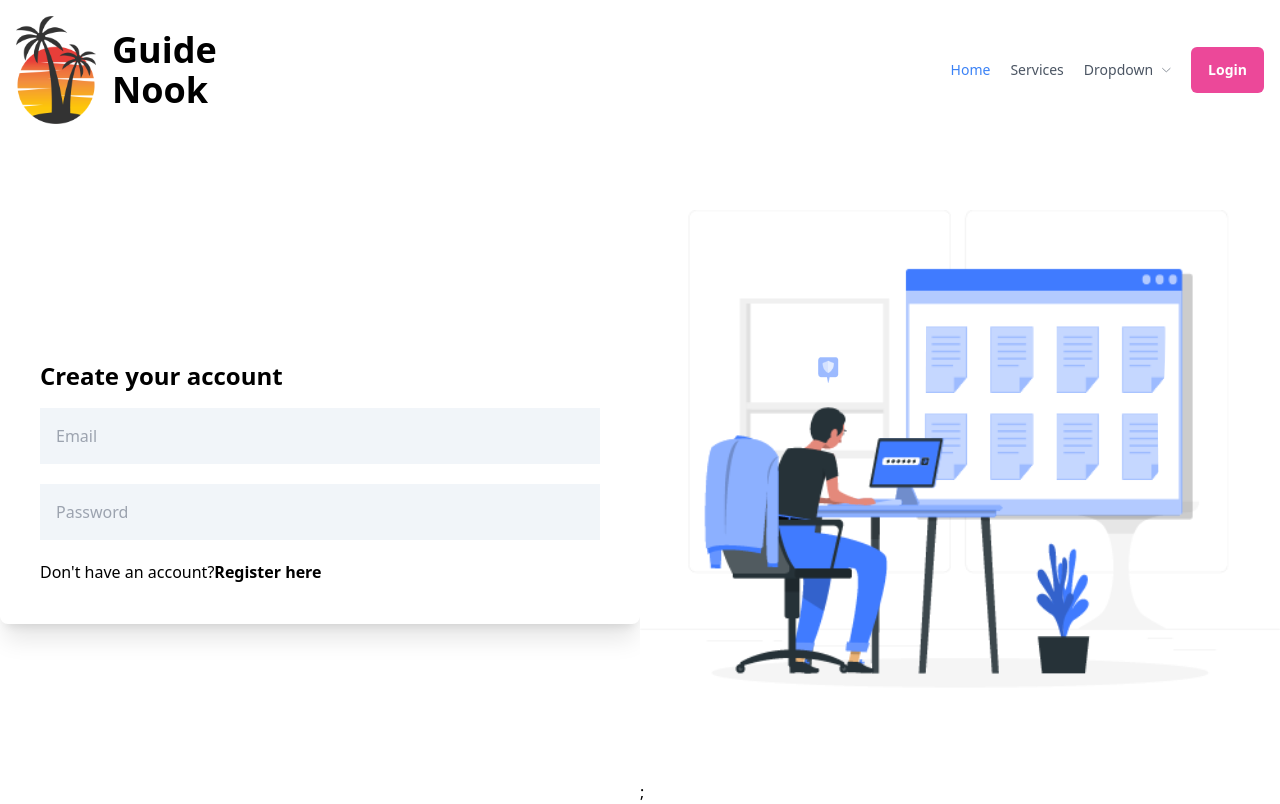
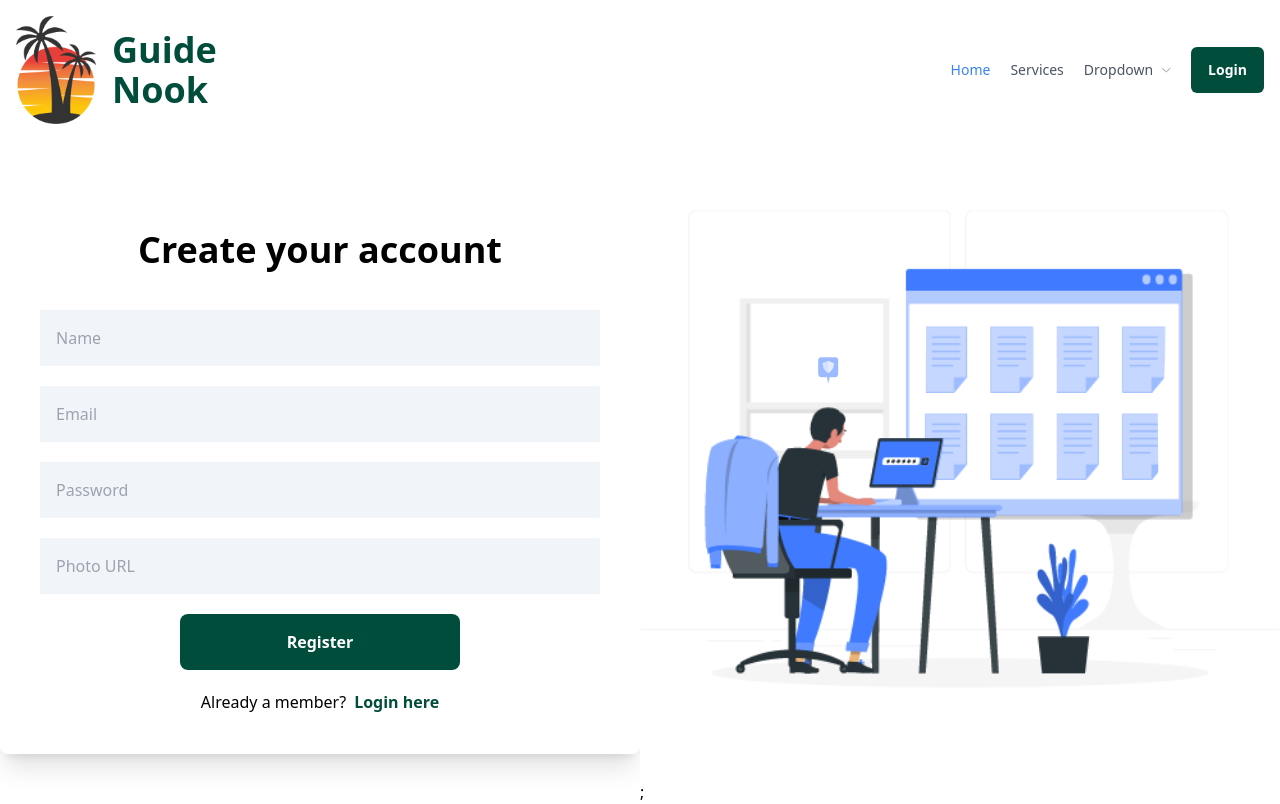
Before and after one commit to Abusayedshuvo/Guide-Website, a React (Vite) app: page /registration in a window 1280 px wide. Built offline with nearby package versions, Linux system fonts and the light colour scheme.

Commit message:
Registration page created

```diff
--- a/src/Pages/Login.jsx
+++ b/src/Pages/Login.jsx
@@ -13,19 +13,31 @@ const Login = () => {
         <form>
           <input
             type="email"
+            name="email"
             className="py-4 px-4 block w-full bg-slate-100 mb-5"
             placeholder="Email"
           />
           <input
             type="password"
-            className="py-4 px-4 block w-full bg-slate-100"
+            name="password"
+            className="py-4 px-4 block w-full bg-slate-100 mb-5"
             placeholder="Password"
           />
+          <div className="text-center">
+            <input
+              className="inline-block p-4 w-1/2 bg-primary text-white rounded-lg font-semibold"
+              type="submit"
+              value="Login"
+            />
+          </div>
         </form>
         <div className="text-center">
           <p className="mt-5">
             Don't have an account?
-            <Link className="text-yellow font-semibold pl-2" to="/registration">
+            <Link
+              className="text-yellow font-bold pl-2 text-primary"
+              to="/registration"
+            >
               Register here
             </Link>
           </p>
@@ -34,13 +46,13 @@ const Login = () => {
           <div className="space-x-4">
             <button
               // onClick={handleGoogle}
-              className="p-4 inline-flex items-center gap-4 rounded-lg font-semibold bg-[#EA4335] hover:text-[#EA4335] text-white capitalize"
+              className="p-4 inline-flex items-center gap-4 rounded-lg font-semibold bg-[#EA4335] text-white capitalize"
             >
               <FaGoogle /> Google
             </button>
             <button
               // onClick={handleGithub}
-              className="p-4 inline-flex items-center gap-4 rounded-lg font-semibold bg-[#333] hover:text-[#333] text-white capitalize"
+              className="p-4 inline-flex items-center gap-4 rounded-lg font-semibold bg-[#333]  text-white capitalize"
             >
               <FaGithub /> Github
             </button>
--- a/src/Pages/Registration.jsx
+++ b/src/Pages/Registration.jsx
@@ -7,23 +7,49 @@ const Registration = () => {
     <>
       <div className="container mx-auto grid grid-cols-2 items-center">
         <div className="shadow-xl p-10 rounded-lg">
-          <p className="text-2xl  font-semibold mb-4">Create your account</p>
+          <p className="text-4xl  font-semibold mb-10 text-center">
+            Create your account
+          </p>
           <form>
             <input
+              type="text"
+              name="name"
+              className="py-4 px-4 block w-full bg-slate-100 mb-5"
+              placeholder="Name"
+            />
+            <input
               type="email"
+              name="email"
               className="py-4 px-4 block w-full bg-slate-100 mb-5"
               placeholder="Email"
             />
             <input
               type="password"
-              className="py-4 px-4 block w-full bg-slate-100"
+              name="password"
+              className="py-4 px-4 block w-full bg-slate-100 mb-5"
               placeholder="Password"
             />
+            <input
+              type="text"
+              name="photo"
+              className="py-4 px-4 block w-full bg-slate-100 mb-5"
+              placeholder="Photo URL"
+            />
+            <div className="text-center">
+              <input
+                className="inline-block p-4 w-1/2 bg-primary text-white rounded-lg font-semibold"
+                type="submit"
+                value="Register"
+              />
+            </div>
           </form>
-          <p className="mt-5">
-            Don't have an account?
-            <Link className="text-yellow font-semibold" to="/registration">
-              Register here
+          <p className="mt-5 text-center">
+            Already a member?
+            <Link
+              className="text-yellow font-bold pl-2 text-primary"
+              to="/login"
+            >
+              Login here
             </Link>
           </p>
         </div>
--- a/src/components/Header/Header.jsx
+++ b/src/components/Header/Header.jsx
@@ -13,10 +13,10 @@ const Header = () => {
           <div className="flex items-center justify-between min-w-[300px]">
             <Link
               to="/"
-              className="flex items-center font-semibold dark:text-white"
+              className="flex items-center font-bold dark:text-white"
             >
               <img className="w-20" src={logo} alt="Logo" />
-              <span className="text-4xl pl-4"> Guide Nook</span>
+              <span className="text-4xl pl-4 text-primary"> Guide Nook</span>
             </Link>
             <div className="sm:hidden">
               <button
@@ -47,7 +47,7 @@ const Header = () => {
               <Dropdown></Dropdown>
 
               <Link
-                className="py-3 px-4 inline-flex justify-center items-center gap-2 rounded-md border border-transparent font-semibold bg-pink-500 text-white hover:bg-pink-600 focus:outline-none focus:ring-2 focus:ring-pink-500 focus:ring-offset-2 transition-all text-sm dark:focus:ring-offset-gray-800"
+                className="py-3 px-4 inline-flex justify-center items-center gap-2 rounded-md border border-transparent font-semibold bg-primary text-white hover:bg-primary/80  transition-all text-sm "
                 to="/login"
               >
                 Login
--- a/tailwind.config.js
+++ b/tailwind.config.js
@@ -10,10 +10,9 @@ export default {
       fontFamily: {
         montserrat: ["Montserrat", "sans-serif"],
       },
-      // colors: {
-      //   yellow: "#ffa500",
-      //   white: "#fff",
-      // },
+      colors: {
+        primary: "#004D3B",
+      },
     },
   },
   plugins: [require("preline/plugin")],
```
